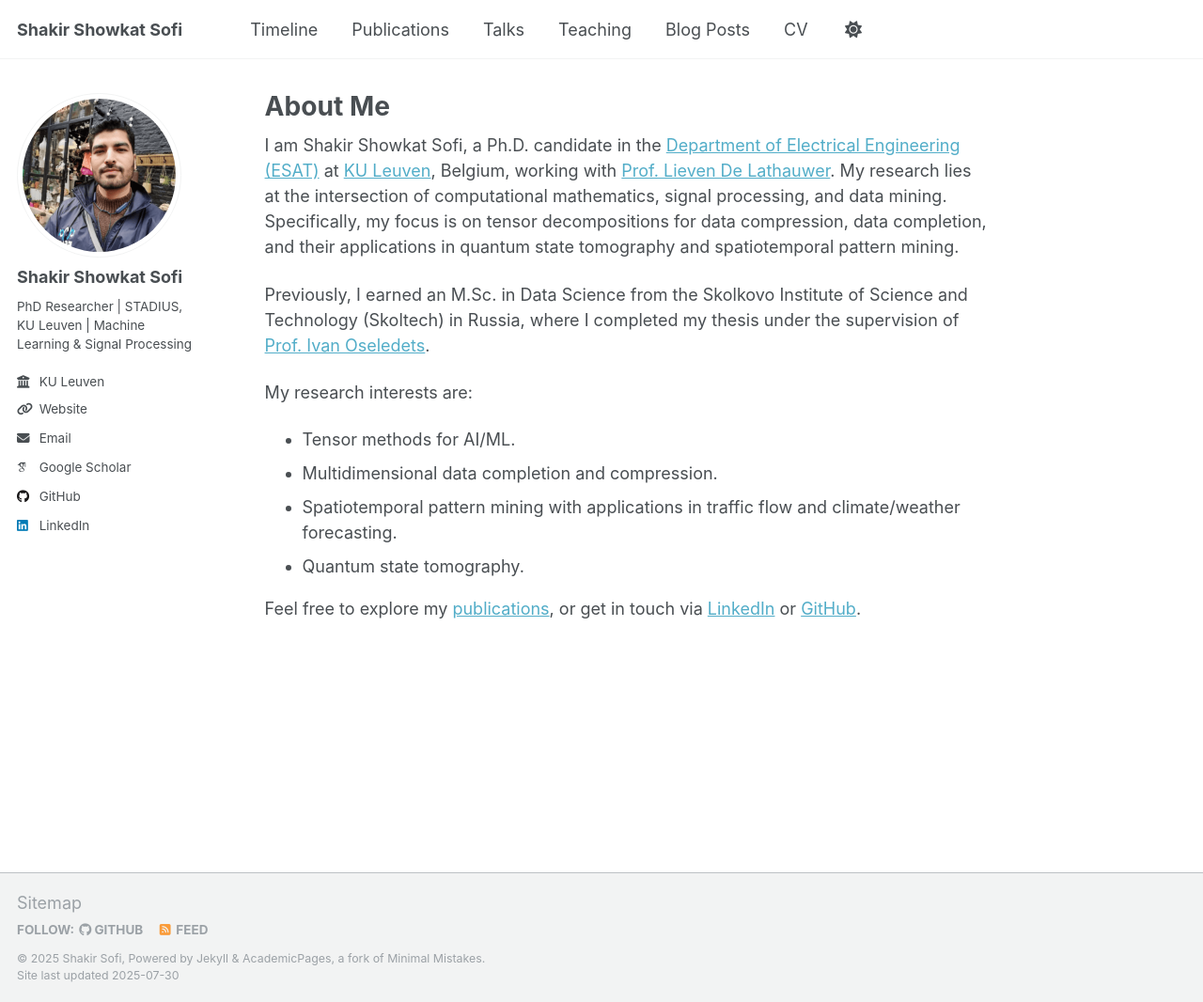
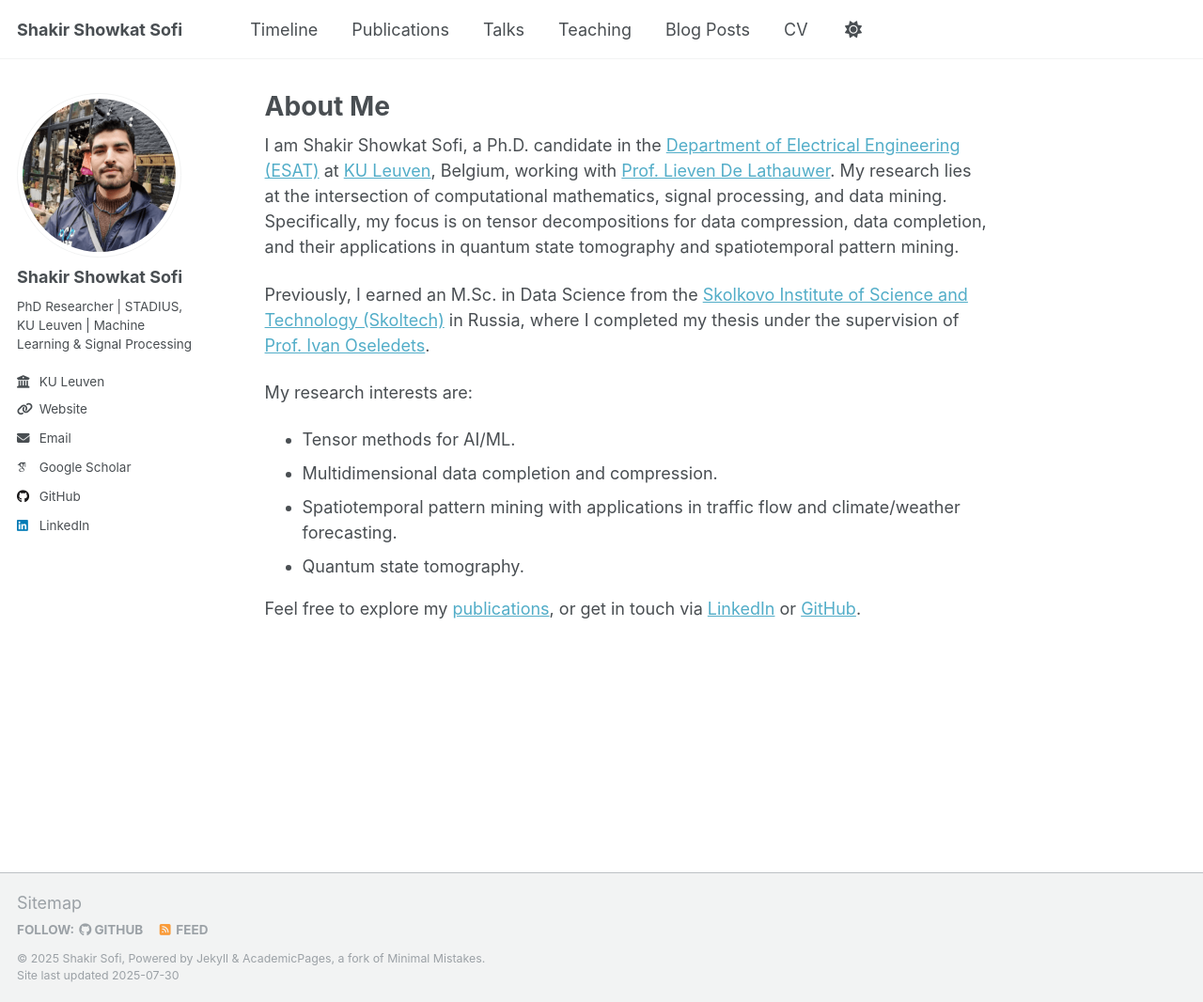
Before and after one commit to ShakirSofi/shakirsofi.github.io, a Jekyll site: the page built from _pages/about.md, in a window 1280 px wide and 1066 px high. Shown: the whole window at 94% size. Built offline with Jekyll 4.4.1, drawn with Linux system fonts in a browser that asks for light colours; some web fonts are replaced; a script that is not in the unit is left out; part of the change alters nothing that is shown.

```diff
--- a/_pages/about.md
+++ b/_pages/about.md
@@ -9,7 +9,7 @@ redirect_from:
 
 I am Shakir Showkat Sofi, a Ph.D. candidate in the [Department of Electrical Engineering (ESAT)](https://www.esat.kuleuven.be/) at [KU Leuven](https://www.kuleuven.be/kuleuven/), Belgium, working with [Prof. Lieven De Lathauwer](https://www.esat.kuleuven.be/stadius/stadiusincludes/person.php?id=22). My research lies at the intersection of computational mathematics, signal processing, and data mining. Specifically, my focus is on tensor decompositions for data compression, data completion, and their applications in quantum state tomography and spatiotemporal pattern mining.
 
-Previously, I earned an M.Sc. in Data Science from the Skolkovo Institute of Science and Technology (Skoltech) in Russia, where I completed my thesis under the supervision of [Prof. Ivan Oseledets](https://oseledets.github.io/).
+Previously, I earned an M.Sc. in Data Science from the [Skolkovo Institute of Science and Technology (Skoltech)](https://www.skoltech.ru/en/) in Russia, where I completed my thesis under the supervision of [Prof. Ivan Oseledets](https://oseledets.github.io/).
 
 My research interests are: <br>
 - Tensor methods for AI/ML.
```
